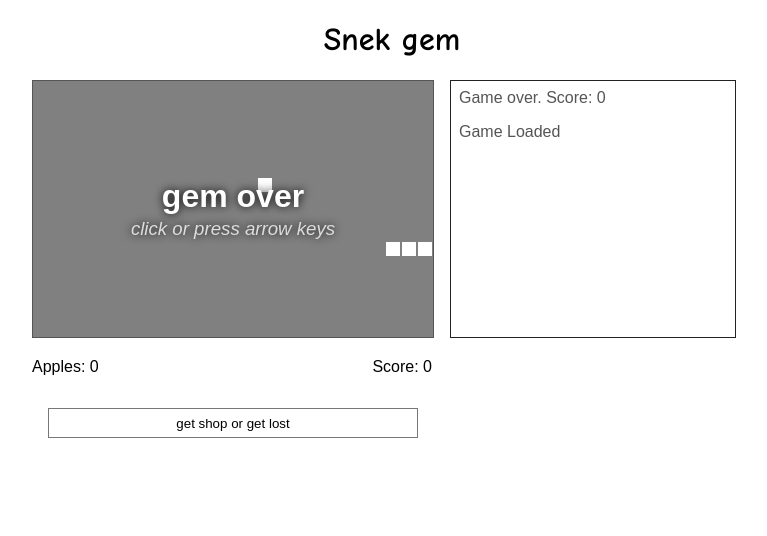
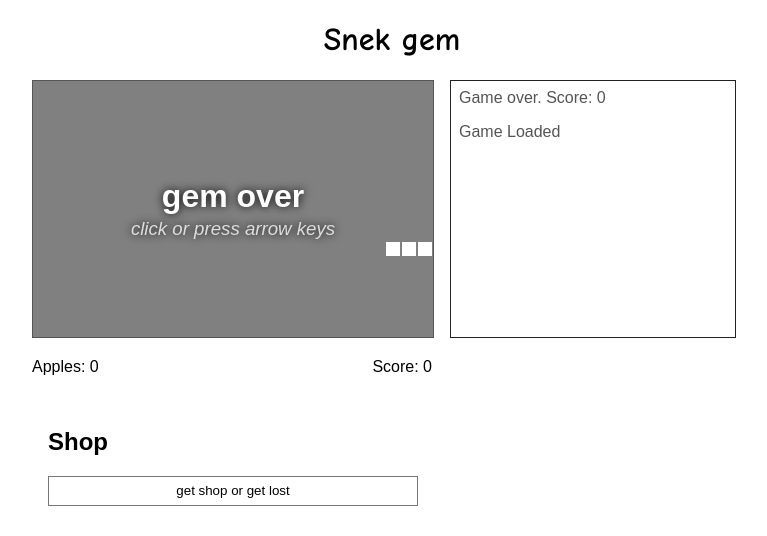
Before and after one commit to antistic/snek-gem, a plain HTML site: page index.html in a window 1280 px wide. Both pictures are taken after a click on the button "get shop or get lost". Shown: the whole page, without its empty margins (248-1015 px from the left). Drawn offline with nearby package versions, Linux system fonts and the light colour scheme.

Commit message:
Allow the shop button to buy you a shop

```diff
--- a/index.html
+++ b/index.html
@@ -17,8 +17,8 @@
                 <p id="apples">Apples: </p>
                 <p id="score">Score: </p>
             </div>
-            <div id="shop">
-                <button>get shop or get lost</button>
+            <div id="shop" class="notashop">
+                <button onclick="unlock('shop')">get shop or get lost</button>
             </div>
         </div>
 
@@ -29,6 +29,7 @@
 
     <script src="https://ajax.googleapis.com/ajax/libs/jquery/2.1.4/jquery.min.js"></script>
     <script src="snake.js"></script>
+    <script src="unlocks.js"></script>
 </body>
 
 </html>
--- /dev/null
+++ b/unlocks.js
@@ -0,0 +1,15 @@
+/*jshint browser: true, jquery: true*/
+var unlock = function (unlockItem) {
+    switch (unlockItem) {
+    case 'shop':
+        unlockShop();
+        break;
+    }
+};
+
+var unlockShop = function () {
+    $('#shop').removeClass('notashop');
+
+    $('#shop').prepend('<h2>Shop</h2>');
+    $('button[name="shop"]').remove();
+};
```
